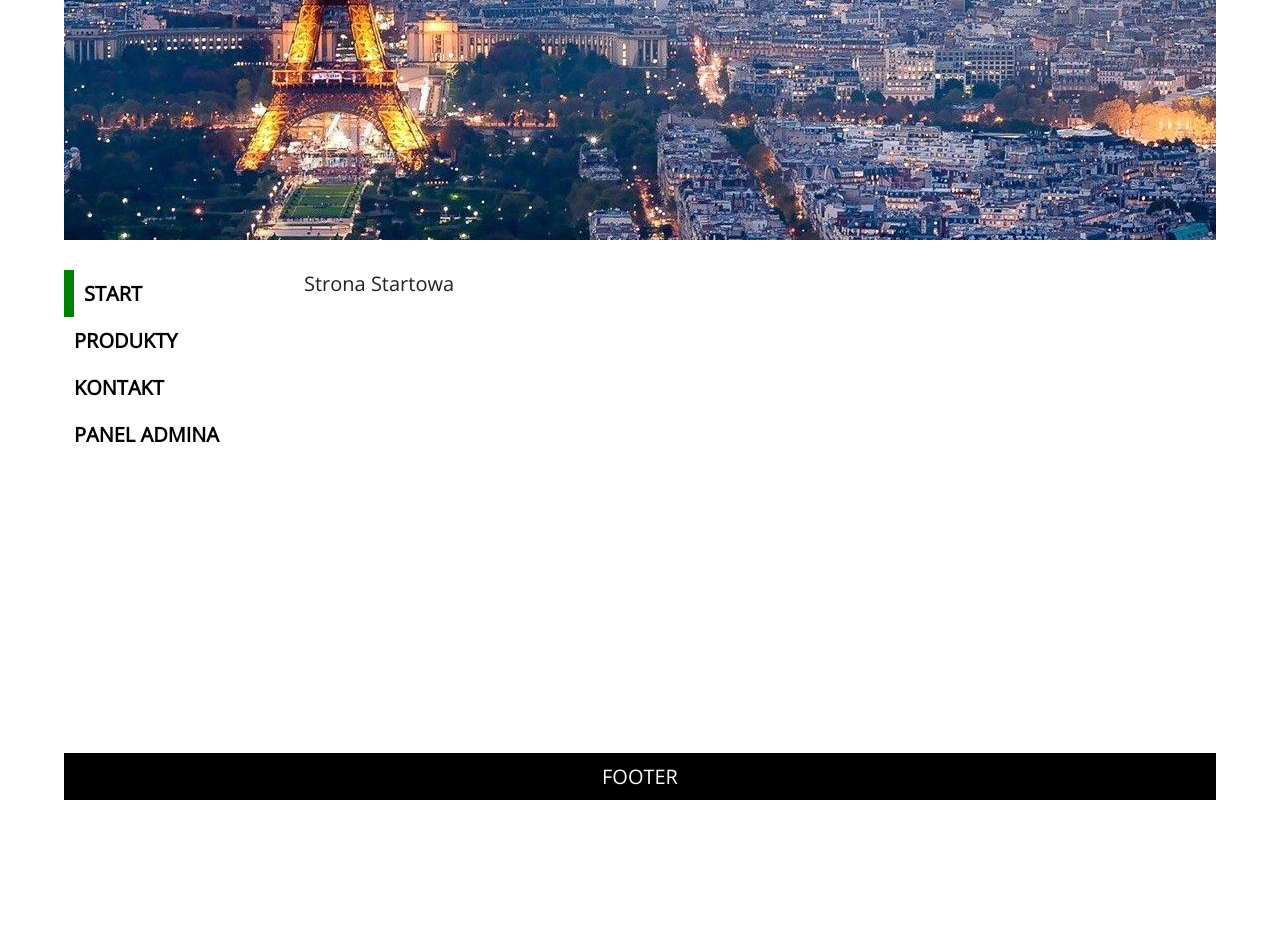
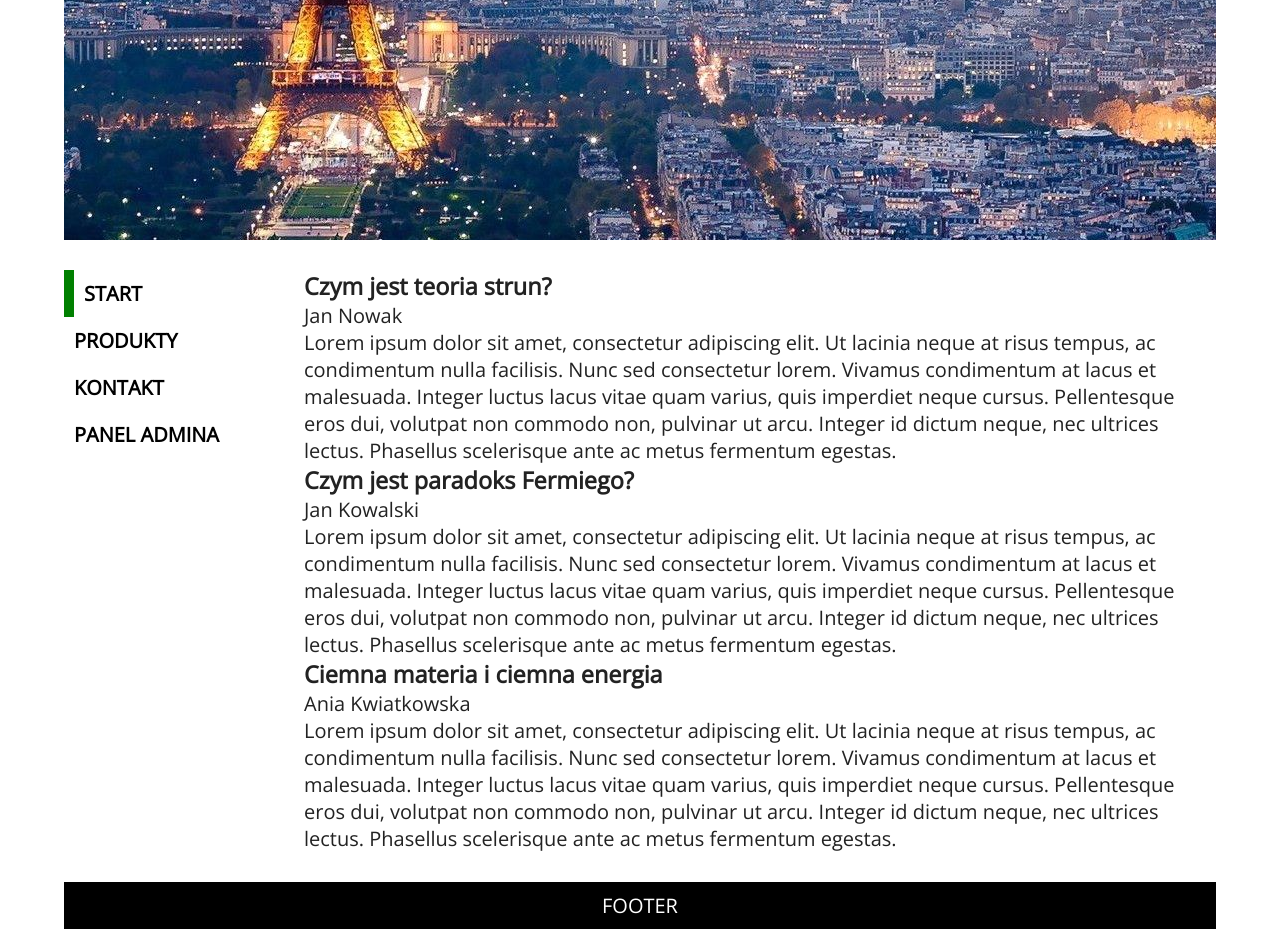
Before and after one commit to radek-winiecki/simple-website-in-react, a React (Create React App) app in the folder project/: page / in a window 1280 px wide. Before the commit the page ends 800 px from the top, so only its background shows below. Built offline with nearby package versions, Linux system fonts and the light colour scheme.

Commit message:
Add articles to the home page

```diff
--- /dev/null
+++ b/project/src/components/Article.js
@@ -0,0 +1,13 @@
+import React from "react";
+
+const Article = ({title, author, text}) => {
+    return (
+        <article>
+            <h3>{title}</h3>
+            <span>{author}</span>
+            <p>{text}</p>
+        </article>
+    );
+}
+
+export default Article;
--- a/project/src/pages/HomePage.js
+++ b/project/src/pages/HomePage.js
@@ -1,8 +1,37 @@
 import React from "react";
+import Article from "../components/Article";
+
+const articles = [
+    {
+        id: 1,
+        title: "Czym jest teoria strun?",
+        author: "Jan Nowak",
+        text: "Lorem ipsum dolor sit amet, consectetur adipiscing elit. Ut lacinia neque at risus tempus, ac condimentum nulla facilisis. Nunc sed consectetur lorem. Vivamus condimentum at lacus et malesuada. Integer luctus lacus vitae quam varius, quis imperdiet neque cursus. Pellentesque eros dui, volutpat non commodo non, pulvinar ut arcu. Integer id dictum neque, nec ultrices lectus. Phasellus scelerisque ante ac metus fermentum egestas.",
+    },
+    {
+        id: 2,
+        title: "Czym jest paradoks Fermiego?",
+        author: "Jan Kowalski",
+        text: "Lorem ipsum dolor sit amet, consectetur adipiscing elit. Ut lacinia neque at risus tempus, ac condimentum nulla facilisis. Nunc sed consectetur lorem. Vivamus condimentum at lacus et malesuada. Integer luctus lacus vitae quam varius, quis imperdiet neque cursus. Pellentesque eros dui, volutpat non commodo non, pulvinar ut arcu. Integer id dictum neque, nec ultrices lectus. Phasellus scelerisque ante ac metus fermentum egestas.",
+    },
+    {
+        id: 3,
+        title: "Ciemna materia i ciemna energia",
+        author: "Ania Kwiatkowska",
+        text: "Lorem ipsum dolor sit amet, consectetur adipiscing elit. Ut lacinia neque at risus tempus, ac condimentum nulla facilisis. Nunc sed consectetur lorem. Vivamus condimentum at lacus et malesuada. Integer luctus lacus vitae quam varius, quis imperdiet neque cursus. Pellentesque eros dui, volutpat non commodo non, pulvinar ut arcu. Integer id dictum neque, nec ultrices lectus. Phasellus scelerisque ante ac metus fermentum egestas.",
+    },
+]
 
 const HomePage = () => {
+
+    const artList = articles.map(article => (
+        <Article key={article.id} {...article}/>
+    ))
+
     return (
-        <div>Strona Startowa</div>
+        <div className="home">
+            {artList}
+        </div>
     );
 }
 
```
